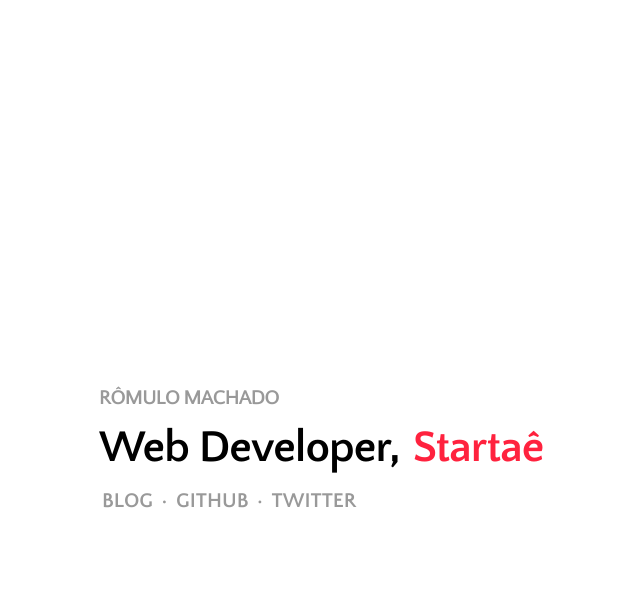
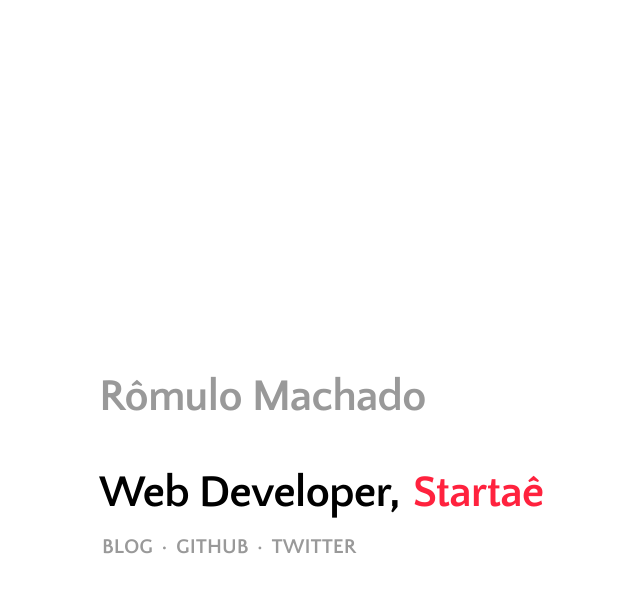
Before and after one commit to romulomachado/romulomachado.github.io, a Jekyll site: the page built from index.html, in a window 1280 px wide. Shown: the top 593 px of the page, without its empty margins (71-711 px from the left). Built offline with Jekyll 4.4.1, drawn with Linux system fonts in a browser that asks for light colours; some web fonts are replaced.

Commit message:
Update index

```diff
--- a/index.html
+++ b/index.html
@@ -4,11 +4,11 @@ title: Rômulo Machado
 ---
 
 <section class='about-me'>
-  <h1 class='name'>Rômulo Machado</h1>
+  <h1 class='page__title'>Rômulo Machado</h1>
   <h2 class='work'><span class='job-title'>Web Developer, </span><a href='http://startae.com' target='_blank'>Startaê</a></h2>
   <ul class='links'>
-    <li><a href='/writing.html' target='_blank'>blog</a></li> •
-    <li><a href='http://github.com/romulomachado' target='_blank'>github</a></li> •
-    <li><a href='http://twitter.com/romulomachado_' target='_blank'>twitter</a></li>
+    <li><a class='link' href='/writing.html'>blog</a></li> •
+    <li><a class='link' href='http://github.com/romulomachado' target='_blank'>github</a></li> •
+    <li><a class='link' href='http://twitter.com/romulomachado_' target='_blank'>twitter</a></li>
   </ul>
 </section>
```
